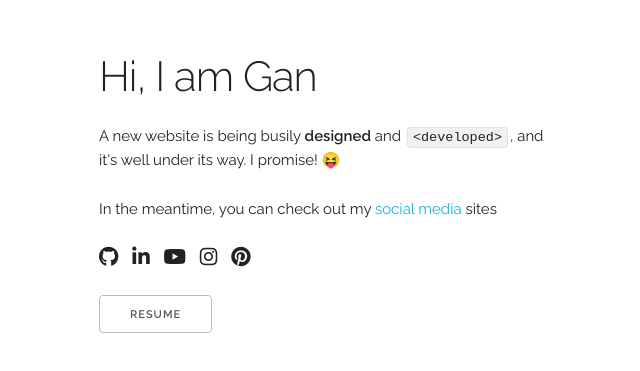
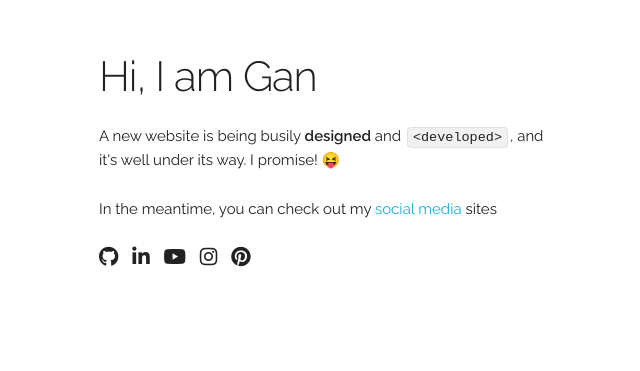
Before and after one commit to Gan-Tu/Personal-Site-v3, a plain HTML site: page index.html in a window 1280 px wide. Shown: the part 189-560 px from the top of the page, without its empty margins (61-701 px from the left). Drawn offline with Linux system fonts and the light colour scheme; some icons are missing.

Commit message:
Remove resume

```diff
--- a/index.html
+++ b/index.html
@@ -59,9 +59,6 @@
             <i class="fab fa-lg fa-twiiter" aria-hidden="true"></i>
           </a>
         </p>
-        <p>
-          <a class="button" href="files/Gan-Tu-Resume-v8.pdf">Resume</a>
-        </p>
       </div>
     </div>
   </div>
```
Also changed, not shown: 1 other file.
